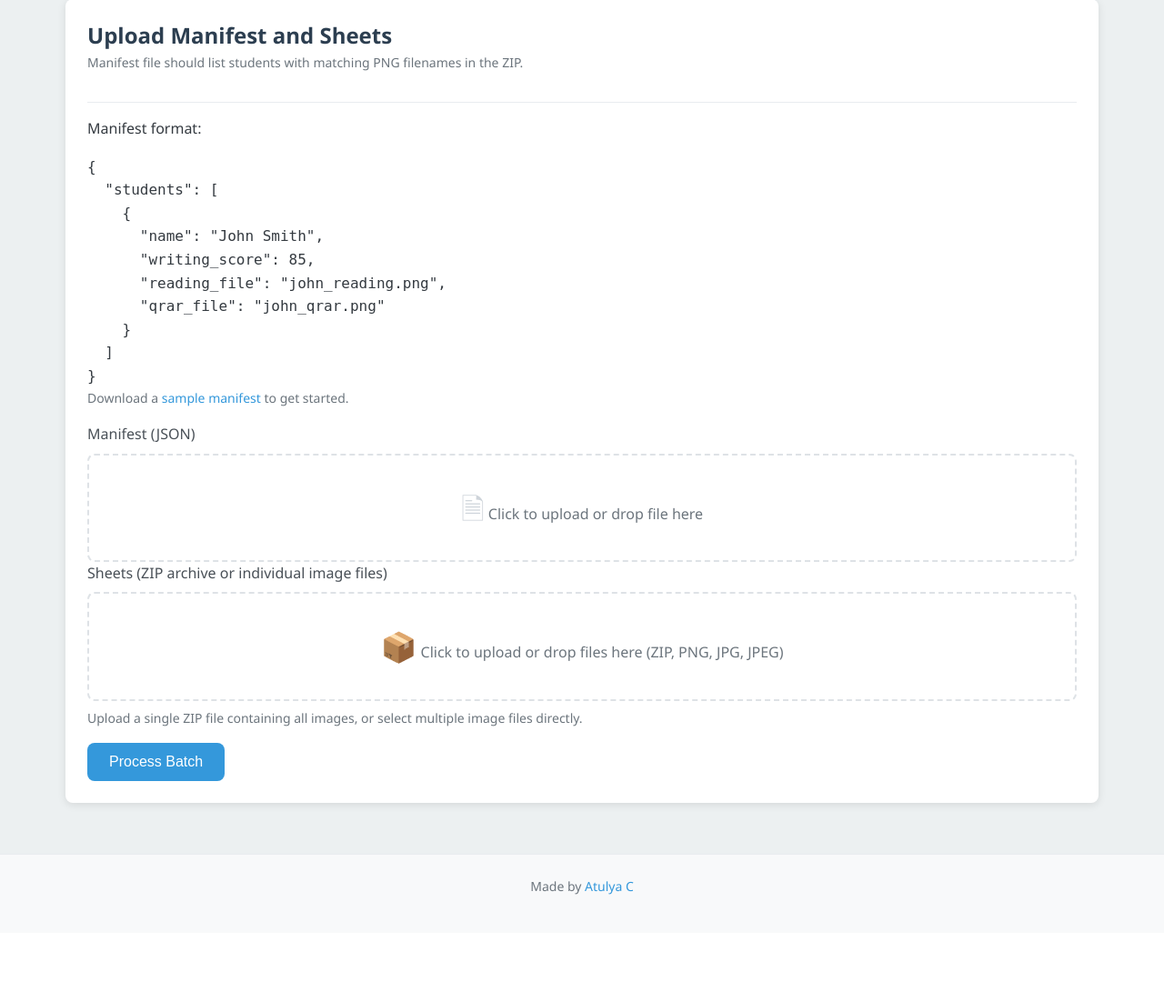
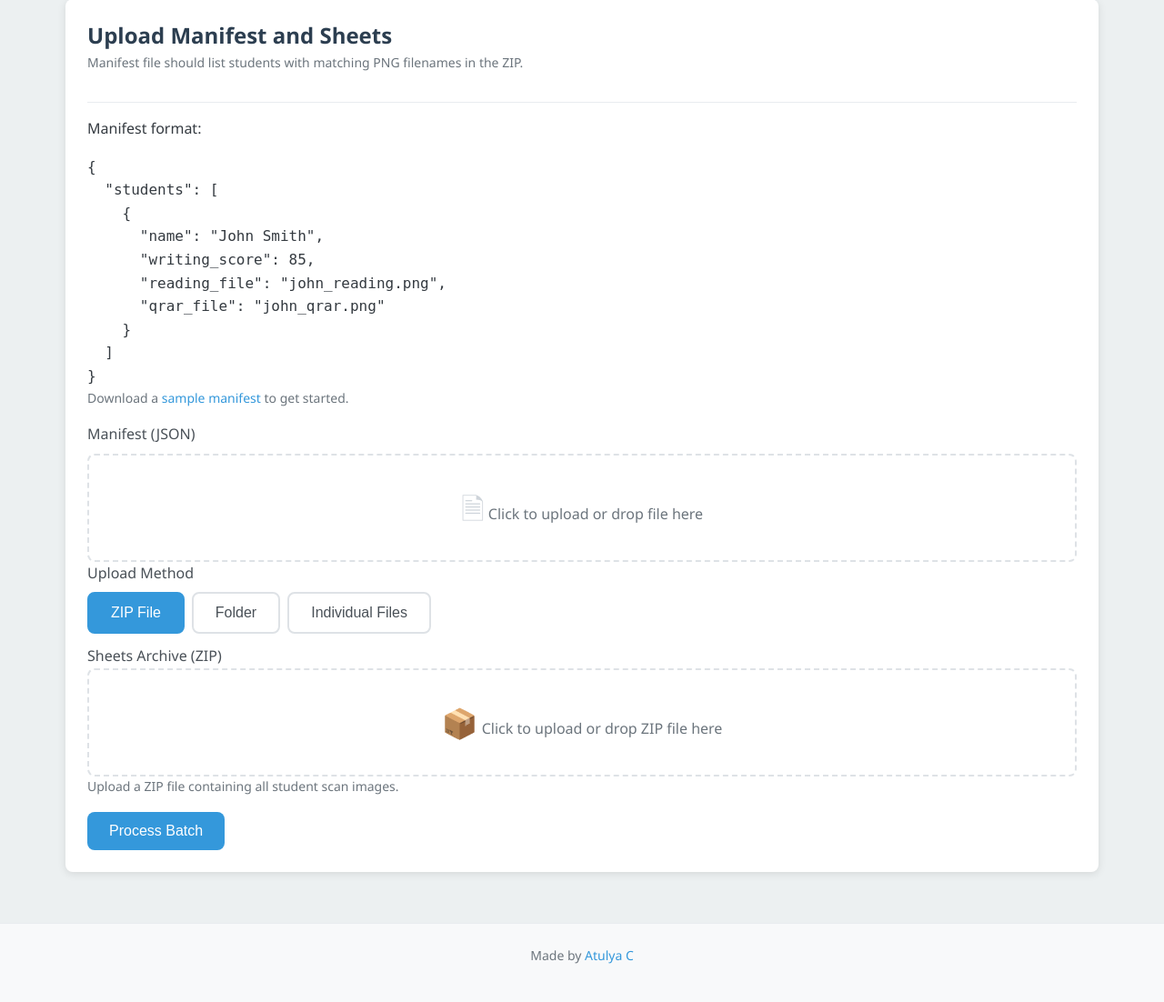
Before and after one commit to atu1ya/ASETmarker, a FastAPI app: template web/templates/batch.html in a window 1280 px wide. Shown: the part 576-1678 px from the top of the page at 91% size. Before the commit the page ends 1560 px from the top, so only its background shows below. Run offline with FastAPI, Linux system fonts and the light colour scheme; the template is opened without the code that fills it: most values are stand-ins (such as "Sample title", 1, 10 or a date in 2020).

Commit message:
enhance batch upload options: add support for ZIP, folder, and individual file uploads

```diff
--- a/web/static/css/style.css
+++ b/web/static/css/style.css
@@ -300,6 +300,12 @@ strong {
 .btn-outline:hover {
     border-color: var(--primary);
     color: var(--primary);
+}
+
+.btn-outline.active {
+    background: var(--primary);
+    border-color: var(--primary);
+    color: white;
 }
 
 .btn-sm {
--- a/web/templates/batch.html
+++ b/web/templates/batch.html
@@ -50,18 +50,93 @@
                 <input type="file" id="manifest" name="manifest" accept=".json" required>
             </div>
         </div>
+
         <div class="form-group">
-            <label class="form-label" for="sheets_zip">Sheets (ZIP archive or individual image files)</label>
+            <label class="form-label">Upload Method</label>
+            <div style="display: flex; gap: 8px; margin-bottom: 12px;">
+                <button type="button" class="btn btn-outline upload-method-btn active" data-method="zip" onclick="switchUploadMethod('zip')">ZIP File</button>
+                <button type="button" class="btn btn-outline upload-method-btn" data-method="folder" onclick="switchUploadMethod('folder')">Folder</button>
+                <button type="button" class="btn btn-outline upload-method-btn" data-method="files" onclick="switchUploadMethod('files')">Individual Files</button>
+            </div>
+        </div>
+
+        <!-- ZIP Upload -->
+        <div class="form-group upload-section" id="upload-zip">
+            <label class="form-label" for="sheets_zip">Sheets Archive (ZIP)</label>
             <div class="file-input-wrapper">
                 <span class="file-icon">&#128230;</span>
-                <span class="file-text">Click to upload or drop files here (ZIP, PNG, JPG, JPEG)</span>
-                <input type="file" id="sheets_zip" name="sheets_zip" accept=".zip,.png,.jpg,.jpeg" multiple>
+                <span class="file-text">Click to upload or drop ZIP file here</span>
+                <input type="file" id="sheets_zip" name="sheets_zip" accept=".zip">
             </div>
-            <p class="form-text">Upload a single ZIP file containing all images, or select multiple image files directly.</p>
+            <p class="form-text">Upload a ZIP file containing all student scan images.</p>
         </div>
+
+        <!-- Folder Upload -->
+        <div class="form-group upload-section" id="upload-folder" style="display: none;">
+            <label class="form-label" for="sheets_folder">Select Folder</label>
+            <div class="file-input-wrapper">
+                <span class="file-icon">&#128194;</span>
+                <span class="file-text">Click to select a folder containing images</span>
+                <input type="file" id="sheets_folder" name="sheets_zip" accept=".png,.jpg,.jpeg" webkitdirectory multiple>
+            </div>
+            <p class="form-text">Select a folder containing PNG, JPG, or JPEG images.</p>
+        </div>
+
+        <!-- Individual Files Upload -->
+        <div class="form-group upload-section" id="upload-files" style="display: none;">
+            <label class="form-label" for="sheets_files">Select Images</label>
+            <div class="file-input-wrapper">
+                <span class="file-icon">&#128444;</span>
+                <span class="file-text">Click to select multiple image files</span>
+                <input type="file" id="sheets_files" name="sheets_zip" accept=".png,.jpg,.jpeg" multiple>
+            </div>
+            <p class="form-text">Select multiple PNG, JPG, or JPEG image files.</p>
+        </div>
+
         <button type="submit" class="btn btn-primary">Process Batch</button>
     </form>
 </section>
+
+<script>
+function switchUploadMethod(method) {
+    // Update button states
+    document.querySelectorAll('.upload-method-btn').forEach(btn => {
+        btn.classList.remove('active');
+        if (btn.dataset.method === method) {
+            btn.classList.add('active');
+        }
+    });
+
+    // Show/hide upload sections and clear inputs
+    document.querySelectorAll('.upload-section').forEach(section => {
+        section.style.display = 'none';
+        const input = section.querySelector('input[type="file"]');
+        if (input) {
+            input.value = '';
+            input.disabled = true;
+            // Clear file name display
+            const nameEl = section.querySelector('.file-name');
+            if (nameEl) nameEl.remove();
+        }
+    });
+
+    // Show selected section and enable its input
+    const activeSection = document.getElementById('upload-' + method);
+    if (activeSection) {
+        activeSection.style.display = 'block';
+        const input = activeSection.querySelector('input[type="file"]');
+        if (input) {
+            input.disabled = false;
+        }
+    }
+}
+
+// Initialize on page load
+document.addEventListener('DOMContentLoaded', function() {
+    // Set initial state - ZIP is active by default
+    switchUploadMethod('zip');
+});
+</script>
 
 <section id="results-section" class="card results-section hidden">
     <div class="results-icon">&#10003;</div>
```
